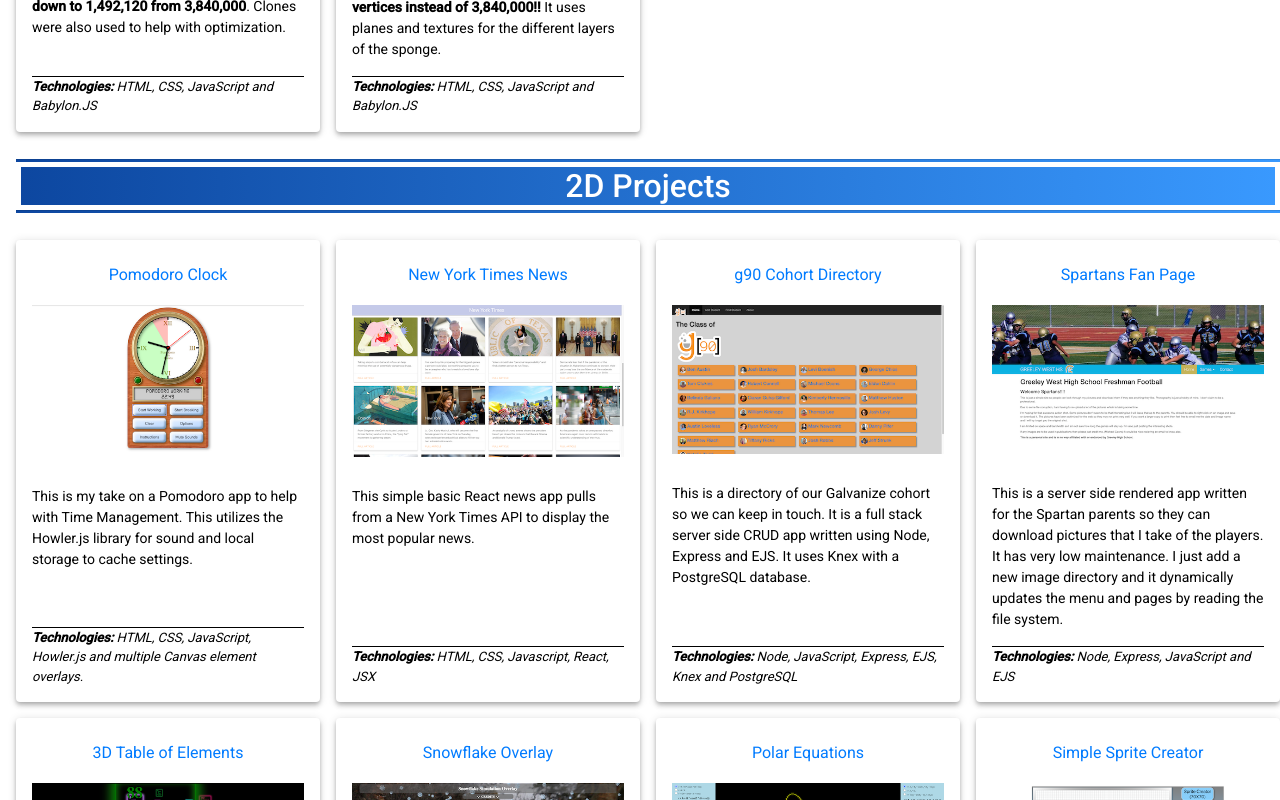
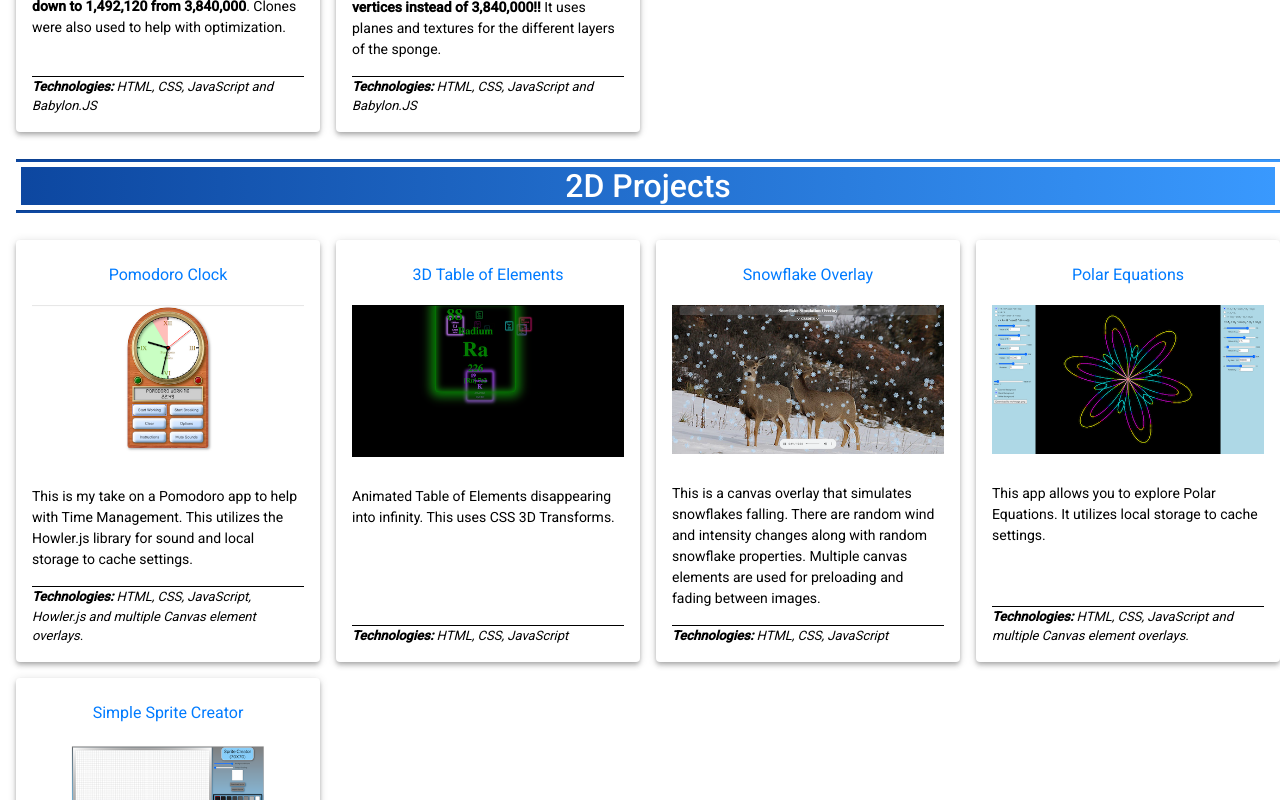
Before and after one commit to mcoons/combined, an Angular app: page /home in a window 1280 px wide. Shown: the part 2000-2800 px from the top of the page. Built offline with nearby package versions, Linux system fonts and the light colour scheme.

Commit message:
changes for Heroku

```diff
--- a/src/app/appData.ts
+++ b/src/app/appData.ts
@@ -9,33 +9,33 @@ export const appData2D = [
     "github": "https://github.com/mcoons/pomodoro",
     "published": "http://pomodoro.michaelcoons.tech"
   },
-  {
-    "name": "New York Times News",
-    "img": "/assets/images/reactnews.png",
-    "desc": "This simple basic React news app pulls from a New York Times API to display the most popular news.",
-    "tech": "HTML, CSS, Javascript, React, JSX",
-    "link": "/frame/reactnews",
-    "github": "",
-    "published": ""
-  },
-  {
-    "name": "g90 Cohort Directory",
-    "img": "/assets/images/g90.png",
-    "desc": "This is a directory of our Galvanize cohort so we can keep in touch. It is a full stack server side CRUD app written using Node, Express and EJS. It uses Knex with a PostgreSQL database.",
-    "tech": "Node, JavaScript, Express, EJS, Knex and PostgreSQL",
-    "link": "/frame/g90",
-    "github": "https://github.com/mcoons/g90directory",
-    "published": "http://g90.michaelcoons.tech"
-  },
-  {
-    "name": "Spartans Fan Page",
-    "img": "/assets/images/spartans.png",
-    "desc": "This is a server side rendered app written for the Spartan parents so they can download pictures that I take of the players. It has very low maintenance. I just add a new image directory and it dynamically updates the menu and pages by reading the file system.",
-    "tech": "Node, Express, JavaScript and EJS",
-    "link": "/frame/spartans",
-    "github": "https://github.com/mcoons/spartans",
-    "published": "http://spartans.michaelcoons.tech"
-  },
+  // {
+  //   "name": "New York Times News",
+  //   "img": "/assets/images/reactnews.png",
+  //   "desc": "This simple basic React news app pulls from a New York Times API to display the most popular news.",
+  //   "tech": "HTML, CSS, Javascript, React, JSX",
+  //   "link": "/frame/reactnews",
+  //   "github": "",
+  //   "published": ""
+  // },
+  // {
+  //   "name": "g90 Cohort Directory",
+  //   "img": "/assets/images/g90.png",
+  //   "desc": "This is a directory of our Galvanize cohort so we can keep in touch. It is a full stack server side CRUD app written using Node, Express and EJS. It uses Knex with a PostgreSQL database.",
+  //   "tech": "Node, JavaScript, Express, EJS, Knex and PostgreSQL",
+  //   "link": "/frame/g90",
+  //   "github": "https://github.com/mcoons/g90directory",
+  //   "published": "http://g90.michaelcoons.tech"
+  // },
+  // {
+  //   "name": "Spartans Fan Page",
+  //   "img": "/assets/images/spartans.png",
+  //   "desc": "This is a server side rendered app written for the Spartan parents so they can download pictures that I take of the players. It has very low maintenance. I just add a new image directory and it dynamically updates the menu and pages by reading the file system.",
+  //   "tech": "Node, Express, JavaScript and EJS",
+  //   "link": "/frame/spartans",
+  //   "github": "https://github.com/mcoons/spartans",
+  //   "published": "http://spartans.michaelcoons.tech"
+  // },
   {
     "name": "3D Table of Elements",
     "img": "/assets/images/cssatoms.png",
--- a/src/app/frame/frame.component.ts
+++ b/src/app/frame/frame.component.ts
@@ -46,9 +46,9 @@ export class FrameComponent implements OnInit, AfterViewInit {
     'pixelpaint':'https://pixelpaint-81fce.firebaseapp.com',
     'tower':'https://mcoons.github.io/UnityTowerDist?fromIframe=true',
     'snow':'https://snowflakes.michaelcoons.tech/?fromIframe=true',
-    'reactnews':'https://mcoons.github.io/react-news/?fromIframe=true',
-    'g90':'https://g90.herokuapp.com/students',
-    'spartans':'https://spartanfb.herokuapp.com/',
+    // 'reactnews':'https://mcoons.github.io/react-news/?fromIframe=true',
+    // 'g90':'https://g90.herokuapp.com/students',
+    // 'spartans':'https://spartanfb.herokuapp.com/',
     '3dcharts':'https://mcoons.github.io/3dcharts/',
     'babylonatoms':'https://mcoons.github.io/babylon_atoms/',
     'cssatoms':'https://mcoons.github.io/css_atoms/',
--- a/src/app/home/home.component.html
+++ b/src/app/home/home.component.html
@@ -3,7 +3,7 @@
     <div id="intro">
 
         <img id="me" src="/assets/images/me.jpg" alt="Authors image">
-        <h2>Greetings and Salutations!</h2>
+        <h2>Greetings</h2>
         <p>Welcome to my site where I showcase some of my personal projects including this wrapper website written in Angular and TypeScript.</p>
         <p>Not all projects are mobile friendly.</p>
         <p>Some project servers may take a few seconds to spool up.</p>
```
Also changed, not shown: 2 other files (tests, documents, lock files or other folders).
